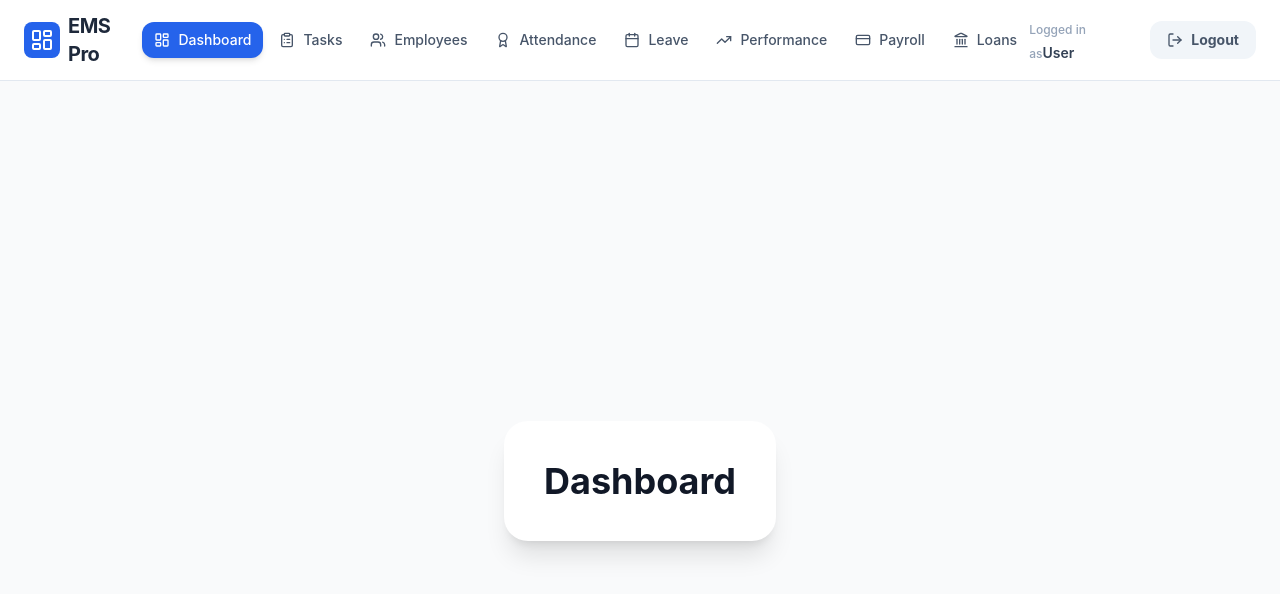
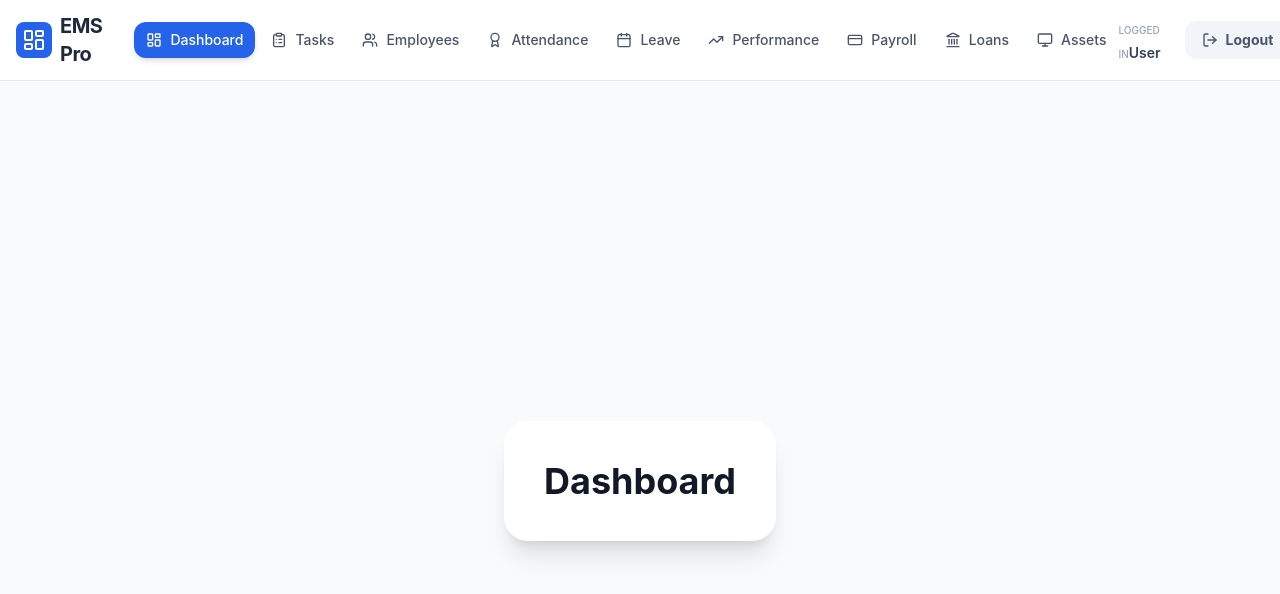
Before and after one commit to AsweraNadeem/Frontend, a React (Create React App) app: page /dashboard in a window 1280 px wide. Shown: the top 594 px of the page. Built offline with nearby package versions, Linux system fonts and the light colour scheme; sample sign-in values are in the browser's storage.

Commit message:
Update Navbar.js

```diff
--- a/src/components/Navbar.js
+++ b/src/components/Navbar.js
@@ -1,5 +1,16 @@
 import { Link, useNavigate, useLocation } from "react-router-dom";
-import { LogOut, LayoutDashboard, ClipboardList, Users, Calendar, Award, CreditCard, TrendingUp, Landmark } from "lucide-react";
+import {
+  LogOut,
+  LayoutDashboard,
+  ClipboardList,
+  Users,
+  Calendar,
+  Award,
+  CreditCard,
+  TrendingUp,
+  Landmark,
+  Monitor // 👈 Added Monitor icon
+} from "lucide-react";
 
 export default function Navbar() {
   const navigate = useNavigate();
@@ -10,7 +21,7 @@ export default function Navbar() {
   const logout = () => {
     localStorage.removeItem("token");
     localStorage.removeItem("email");
-    localStorage.removeItem("userId"); // Good practice to clear userId too
+    localStorage.removeItem("userId");
     navigate("/login");
   };
 
@@ -21,20 +32,20 @@ export default function Navbar() {
 
   return (
     <nav className="bg-white border-b border-slate-200 sticky top-0 z-50">
-      <div className="container mx-auto flex justify-between items-center px-6 py-3">
+      <div className="max-w-[1600px] mx-auto flex justify-between items-center px-4 py-3">
 
-        <div className="flex items-center gap-8">
+        <div className="flex items-center gap-4 lg:gap-8">
           <Link to="/" className="flex items-center gap-2">
             <div className="bg-blue-600 p-1.5 rounded-lg">
               <LayoutDashboard className="h-6 w-6 text-white" />
             </div>
-            <span className="font-bold text-xl text-slate-800 tracking-tight hidden lg:block">
+            <span className="font-bold text-xl text-slate-800 tracking-tight hidden xl:block">
               EMS Pro
             </span>
           </Link>
 
           {token && (
-            <div className="hidden md:flex items-center space-x-1 font-medium text-sm">
+            <div className="hidden md:flex items-center space-x-1 font-medium text-xs lg:text-sm">
               <NavLink to="/dashboard" icon={<LayoutDashboard size={16}/>} label="Dashboard" active={isActive("/dashboard")} />
               <NavLink to="/tasks" icon={<ClipboardList size={16}/>} label="Tasks" active={isActive("/tasks")} />
               <NavLink to="/employees" icon={<Users size={16}/>} label="Employees" active={isActive("/employees")} />
@@ -43,23 +54,25 @@ export default function Navbar() {
               <NavLink to="/performance" icon={<TrendingUp size={16}/>} label="Performance" active={isActive("/performance")} />
               <NavLink to="/payroll" icon={<CreditCard size={16}/>} label="Payroll" active={isActive("/payroll")} />
               <NavLink to="/loans" icon={<Landmark size={16}/>} label="Loans" active={isActive("/loans")} />
+              {/* 👈 Added Assets Link */}
+              <NavLink to="/assets" icon={<Monitor size={16}/>} label="Assets" active={isActive("/assets")} />
             </div>
           )}
         </div>
 
-        <div className="flex items-center gap-4">
+        <div className="flex items-center gap-2 lg:gap-4">
           {token ? (
             <>
               <div className="flex flex-col items-end mr-2 hidden sm:block">
-                <span className="text-xs text-slate-400 font-medium leading-none">Logged in as</span>
+                <span className="text-[10px] text-slate-400 font-medium leading-none uppercase">Logged in</span>
                 <span className="text-sm font-semibold text-slate-700">{userName.split('@')[0]}</span>
               </div>
               <button
                 onClick={logout}
-                className="flex items-center gap-2 bg-slate-100 hover:bg-red-50 hover:text-red-600 text-slate-600 px-4 py-2 rounded-xl font-bold text-sm transition-all border border-transparent hover:border-red-100"
+                className="flex items-center gap-2 bg-slate-100 hover:bg-red-50 hover:text-red-600 text-slate-600 px-3 lg:px-4 py-2 rounded-xl font-bold text-sm transition-all border border-transparent hover:border-red-100"
               >
                 <LogOut size={16} />
-                <span className="hidden sm:inline">Logout</span>
+                <span className="hidden lg:inline">Logout</span>
               </button>
             </>
           ) : (
@@ -82,7 +95,7 @@ function NavLink({ to, icon, label, active }) {
   return (
     <Link
       to={to}
-      className={`flex items-center gap-2 px-3 py-2 rounded-xl transition-all duration-200 ${active}`}
+      className={`flex items-center gap-1.5 lg:gap-2 px-2.5 lg:px-3 py-2 rounded-xl transition-all duration-200 ${active}`}
     >
       {icon}
       <span className="whitespace-nowrap">{label}</span>
```
